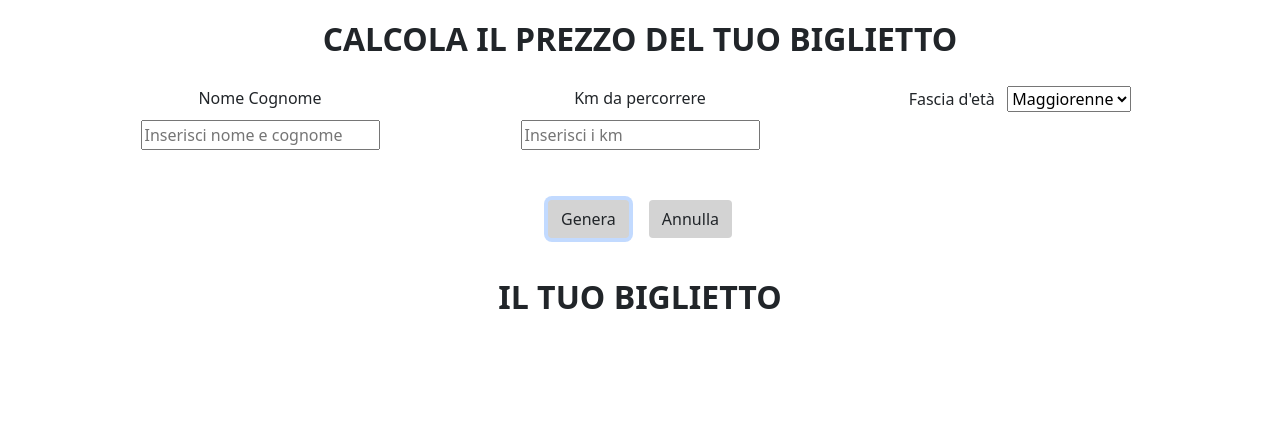
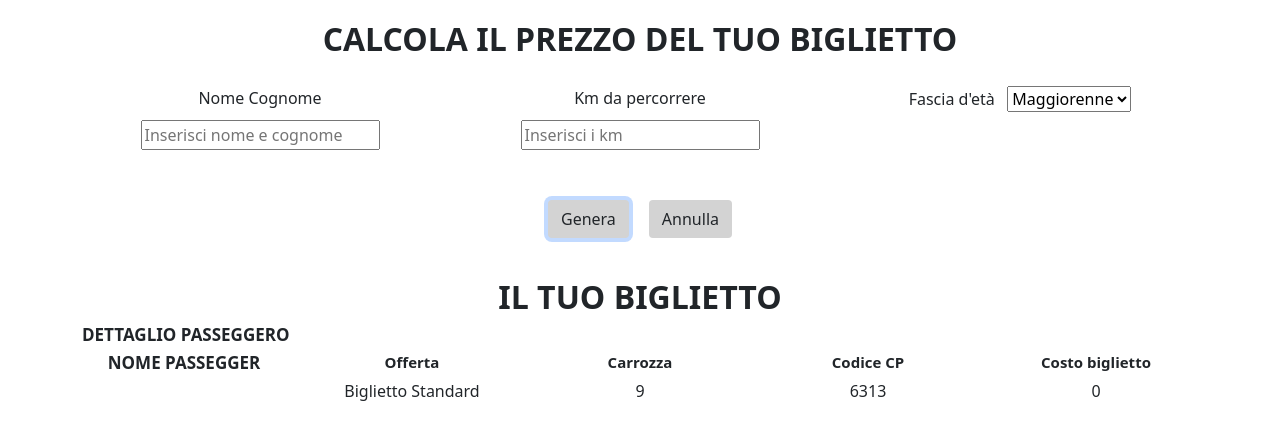
Before and after one commit to zhLisha/js-biglietto-treno-form, a plain HTML site: page index.html in a window 1280 px wide. Both pictures are taken after a click on the button "Genera". Drawn offline with nearby package versions, Linux system fonts and the light colour scheme.

Commit message:
all details of ticket js done

```diff
--- a/css/style.css
+++ b/css/style.css
@@ -33,3 +33,28 @@ button {
 .info_user {
     padding: 20px 0;
 }
+
+/* Section 2 Ticket info */
+.ticket {
+    display: none;
+}
+
+.active {
+    display: block;
+}
+
+.container > h3 {
+    text-align: left;
+}
+
+h3, h4{
+    font-weight: 600;
+}
+
+h3 {
+    font-size: 17px;
+}
+
+h4 {
+    font-size: 15px;
+}
--- a/index.html
+++ b/index.html
@@ -68,6 +68,31 @@
             <div class="title">
                 <h2>IL TUO BIGLIETTO</h2>
             </div>
+            <div class="container ticket">
+                <h3>DETTAGLIO PASSEGGERO</h3>
+                <div class="row">
+                    <div class="col">
+                        <h3>NOME PASSEGGER</h3>
+                        <span id="ticket-name"></span>
+                    </div>
+                    <div class="col">
+                        <h4>Offerta</h4>
+                        <span id="ticket-offer"></span>
+                    </div>
+                    <div class="col">
+                        <h4>Carrozza</h4>
+                        <span id="ticket-carriage"></span>
+                    </div>
+                    <div class="col">
+                        <h4>Codice CP</h4>
+                        <span id="ticket-code"></span>
+                    </div>
+                    <div class="col">
+                        <h4>Costo biglietto</h4>
+                        <span id="ticket-price"></span>
+                    </div>
+                </div>
+            </div>
         </div>
     </section>
 
--- a/js/script.js
+++ b/js/script.js
@@ -2,6 +2,7 @@
 - CALCOLARE LA TARIFFA BASE
 - CALCOLARE IL PREZZO CON LO SCONTO
 - GENERARE UN BIGLIETTO DEL TRENO CON LE SEGUENTO INFO:
+0. Rendere visibile il biglietto
 1. Nomme Passeggero
 2. Offerta a sua disposizione
 3. Numero carrozza radom
@@ -27,9 +28,27 @@ submitButton.addEventListener ( 'click',
         if(userAge === 'minorenne') {
             discountPrice = standardPrice - (standardPrice * 20 / 100);
         } else if(userAge === 'over65') {
-            discountPrice = standardPrice - (standardPrice * 40 / 100)
+            discountPrice = standardPrice - (standardPrice * 40 / 100);
         } else {
-            discountPrice = standardPrice
+            discountPrice = standardPrice;
         }
+
+        // Descizione della tariffa
+        if(userAge === 'minorenne') {
+            document.getElementById('ticket-offer').innerHTML = 'Biglietto Under 18';
+        } else if(userAge === 'over65') {
+            document.getElementById('ticket-offer').innerHTML = 'Biglietto Over 65';
+        } else {
+            document.getElementById('ticket-offer').innerHTML = 'Biglietto Standard';
+        }
+
+        //Rendere visibile il biglietto
+        document.querySelector('.ticket').classList.add('active');
+
+        // Inserimento dei dati forniti nel biglietto
+        document.getElementById('ticket-name').innerHTML = userName;
+        document.getElementById('ticket-carriage').innerHTML = Math.floor(Math.random() * 9) + 1;
+        document.getElementById('ticket-code').innerHTML = Math.floor(Math.random() * 9999) + 1000;
+        document.getElementById('ticket-price').innerHTML = discountPrice;
     }
 )
```
